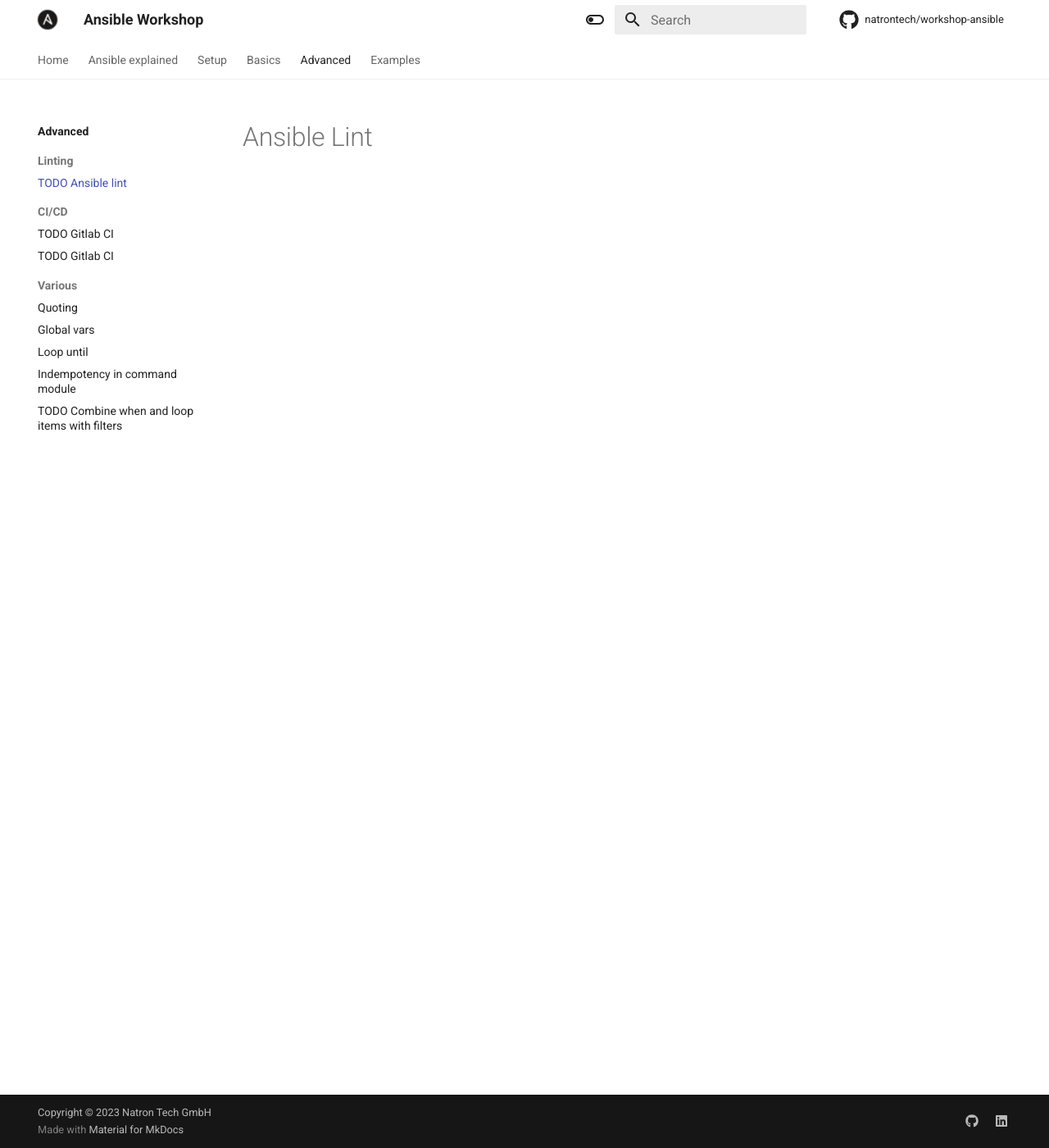
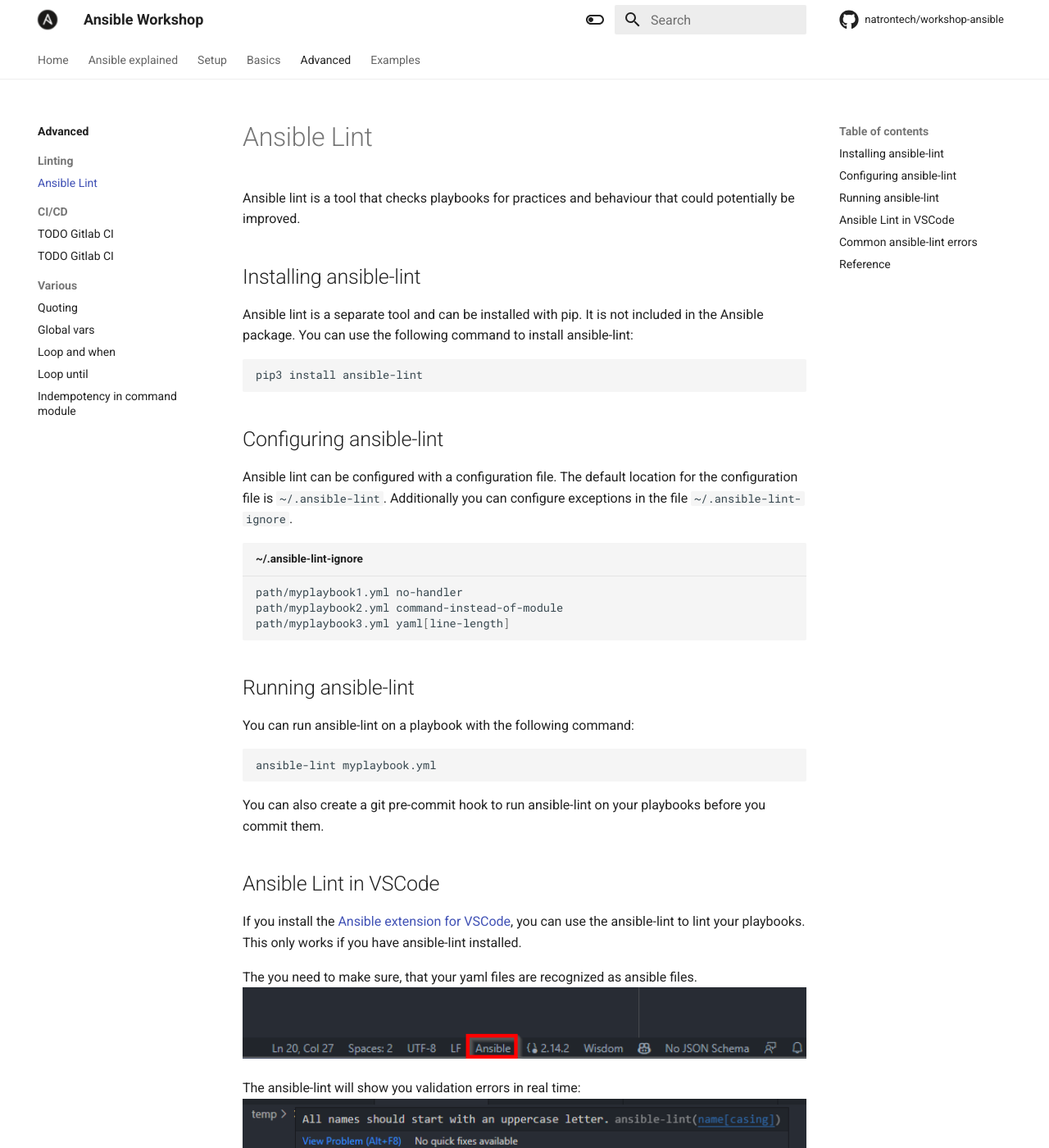
Before and after one commit to natrontech/workshop-ansible, an MkDocs documentation site: the page built from docs/advanced/linting/ansible-lint.md, in a window 1280 px wide and 1400 px high. Shown: the whole window at 82% size. Built offline with MkDocs 1.6.1 and Material for MkDocs 9.7.7, drawn with Linux system fonts in a browser that asks for light colours; comment, search, counter and statistics services are not loaded; some of the changed text lies outside the part shown.

Commit message:
more sections and content :rocket:
Signed-off-by: Sven Gerber <github@gerber.uno>

````diff
--- a/docs/advanced/linting/ansible-lint.md
+++ b/docs/advanced/linting/ansible-lint.md
@@ -1 +1,49 @@
 # Ansible Lint
+Ansible lint is a tool that checks playbooks for practices and behaviour that could potentially be improved.
+
+## Installing ansible-lint
+Ansible lint is a separate tool and can be installed with pip. It is not included in the Ansible package.
+You can use the following command to install ansible-lint:
+```bash
+pip3 install ansible-lint
+```
+
+## Configuring ansible-lint
+Ansible lint can be configured with a configuration file. The default location for the configuration file is `~/.ansible-lint`.
+Additionally you can configure exceptions in the file `~/.ansible-lint-ignore`.
+
+```bash title="~/.ansible-lint-ignore"
+path/myplaybook1.yml no-handler
+path/myplaybook2.yml command-instead-of-module
+path/myplaybook3.yml yaml[line-length]
+```
+
+## Running ansible-lint
+You can run ansible-lint on a playbook with the following command:
+```bash
+ansible-lint myplaybook.yml
+```
+You can also create a git pre-commit hook to run ansible-lint on your playbooks before you commit them.
+
+## Ansible Lint in VSCode
+If you install the [Ansible extension for VSCode](https://marketplace.visualstudio.com/items?itemName=redhat.ansible), you can use the ansible-lint to lint your playbooks.
+This only works if you have ansible-lint installed.
+
+The you need to make sure, that your yaml files are recognized as ansible files.
+![Ansible VSCode](/assets/images/ansible_vscode.png){ width="800" }
+
+The ansible-lint will show you validation errors in real time:
+![Ansible VSCode](/assets/images/ansible_vscode2.png){ width="800" }
+
+## Common ansible-lint errors
+| Name      | Description                          |
+| :---------------------------- | ------------- |
+| `command-instead-of-module`       | the command module is used even though a possible ansible module exists |
+| `name`       | the name for a task or role is incorrect (missing, wrong casing, ...)  |
+| `no_handler`        | when: result.changed is used instead of a handler |
+| `yaml`       | yaml is not valid (line lenght, trailing spaces, indentation, ...) |
+
+
+## Reference
+[Ansible Lint](https://ansible-lint.readthedocs.io)
+[Ansible Lint rules](https://ansible-lint.readthedocs.io/rules/)
--- a/mkdocs.yaml
+++ b/mkdocs.yaml
@@ -57,6 +57,8 @@
       - Block: basics/control-flow/block.md
       - Import and include: basics/control-flow/import.md
       - Execution strategy: basics/control-flow/execution-strategy.md
+    - Secrets:
+      - TODO Vault: basics/secrets/vault.md
     - Modules:
       - debug: basics/modules/debug.md
       - template: basics/modules/template.md
@@ -66,16 +68,16 @@
   - Advanced:
     - advanced/index.md
     - Linting:
-      - TODO Ansible lint: advanced/linting/ansible-lint.md
+      - Ansible Lint: advanced/linting/ansible-lint.md
     - CI/CD:
       - TODO Gitlab CI: advanced/ci-cd/gitlab-ci.md
       - TODO Ansible Runner: advanced/ci-cd/gitlab-ci.md
     - Various:
       - Quoting: advanced/various/quoting.md
       - Global vars: advanced/various/global-vars.md
+      - Loop and when: advanced/various/combine-when-loop.md
       - Loop until: advanced/various/loop-until.md
       - Indempotency in command module: advanced/various/rc-in-command.md
-      - TODO Combine when and loop items with filters: advanced/various/combine-when-loop.md
   - Examples:
     - examples/index.md
     - Cisco:
````
Also changed, not shown: docs/advanced/various/combine-when-loop.md (added, +54 -0 lines), docs/assets/images/ansible_vscode.png (added), docs/assets/images/ansible_vscode2.png (added), docs/basics/secrets/vault.md (added).
